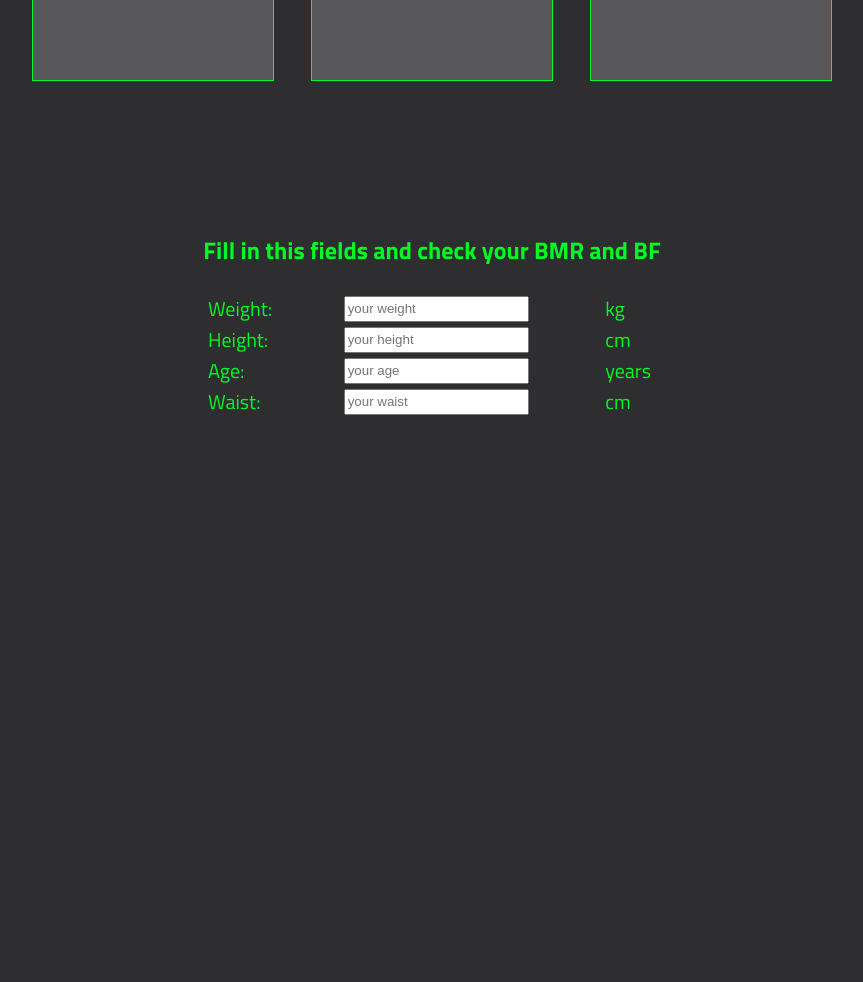
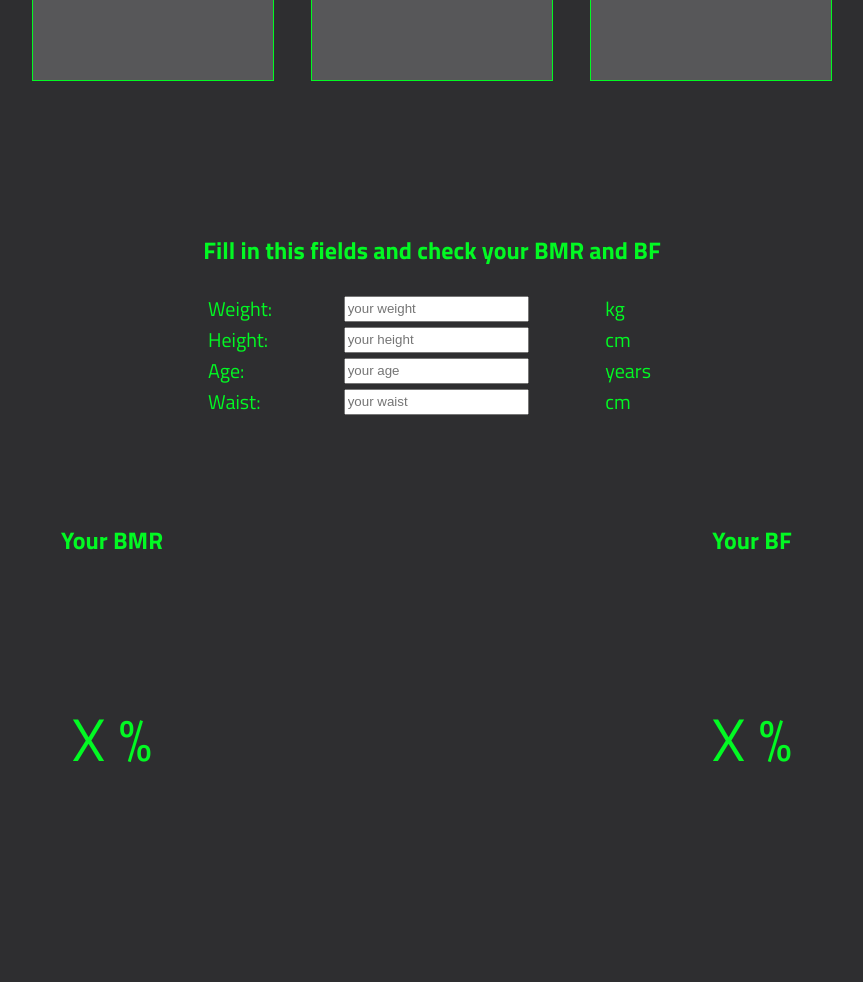
Before and after one commit to Glina1993/Gymsfit, a plain HTML site: page index.html in a window 1280 px wide. Shown: the part 1418-2400 px from the top of the page, without its empty margins (208-1071 px from the left). Drawn offline with Linux system fonts and the light colour scheme.

Commit message:
Main styling done

```diff
--- a/css/style.css
+++ b/css/style.css
@@ -176,3 +176,18 @@ body {
     line-height: 20px;
     font-size: 20px;
 }
+
+.bmr h2 {
+    text-align: center;
+}
+
+.bf h2 {
+    text-align: center;
+}
+
+.bf p,
+.bmr p {
+    text-align: center;
+    font-size: 60px;
+    padding-top: 75px;
+}
--- a/index.html
+++ b/index.html
@@ -78,17 +78,20 @@
                 <p>cm</p>
             </div>
         </div>
-
-
-
     </div>
     <div class="results">
         <div class="bmr">
-
+            <h2>Your BMR</h2>
+            <p>
+                <span id="bmrResult">X</span> %
+            </p>
         </div>
 
         <div class="bf">
-
+            <h2>Your BF</h2>
+            <p>
+                <span id="bfResult">X</span> %
+            </p>
         </div>
 
     </div>
```
